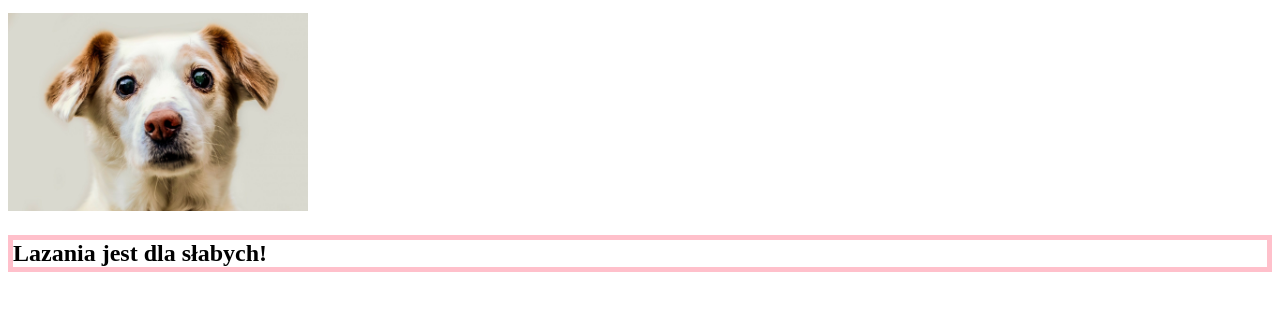
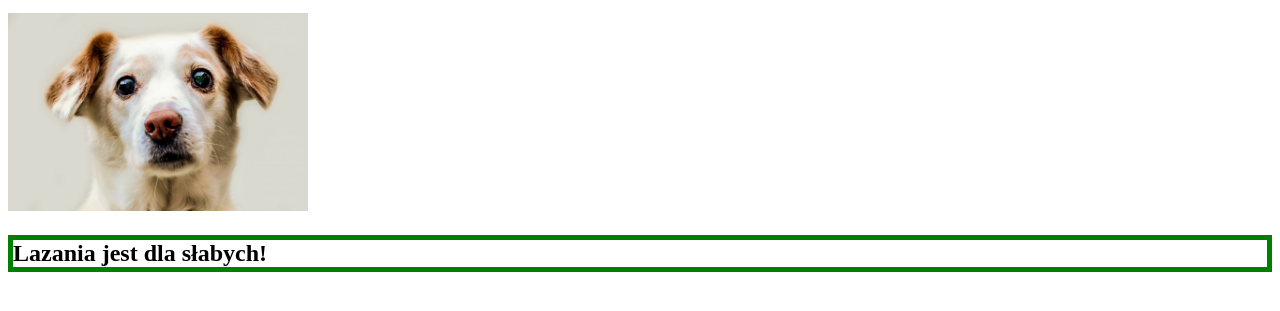
Before and after one commit to masives/hello-world, a plain HTML site: page index.html in a window 1280 px wide. Shown: the part 101-412 px from the top of the page. Drawn offline with Linux system fonts and the light colour scheme.

Commit message:
change to green

```diff
--- a/index.html
+++ b/index.html
@@ -16,6 +16,6 @@
     <img src="dog.jpg" style="width: 300px; height: auto" />
 
     <!-- Zmień na jednym branchu na zielony(green) na drugim na czerwony(red) -->
-    <h2 style="border: 5px solid pink">Lazania jest dla słabych!</h2>
+    <h2 style="border: 5px solid green">Lazania jest dla słabych!</h2>
   </body>
 </html>
```
